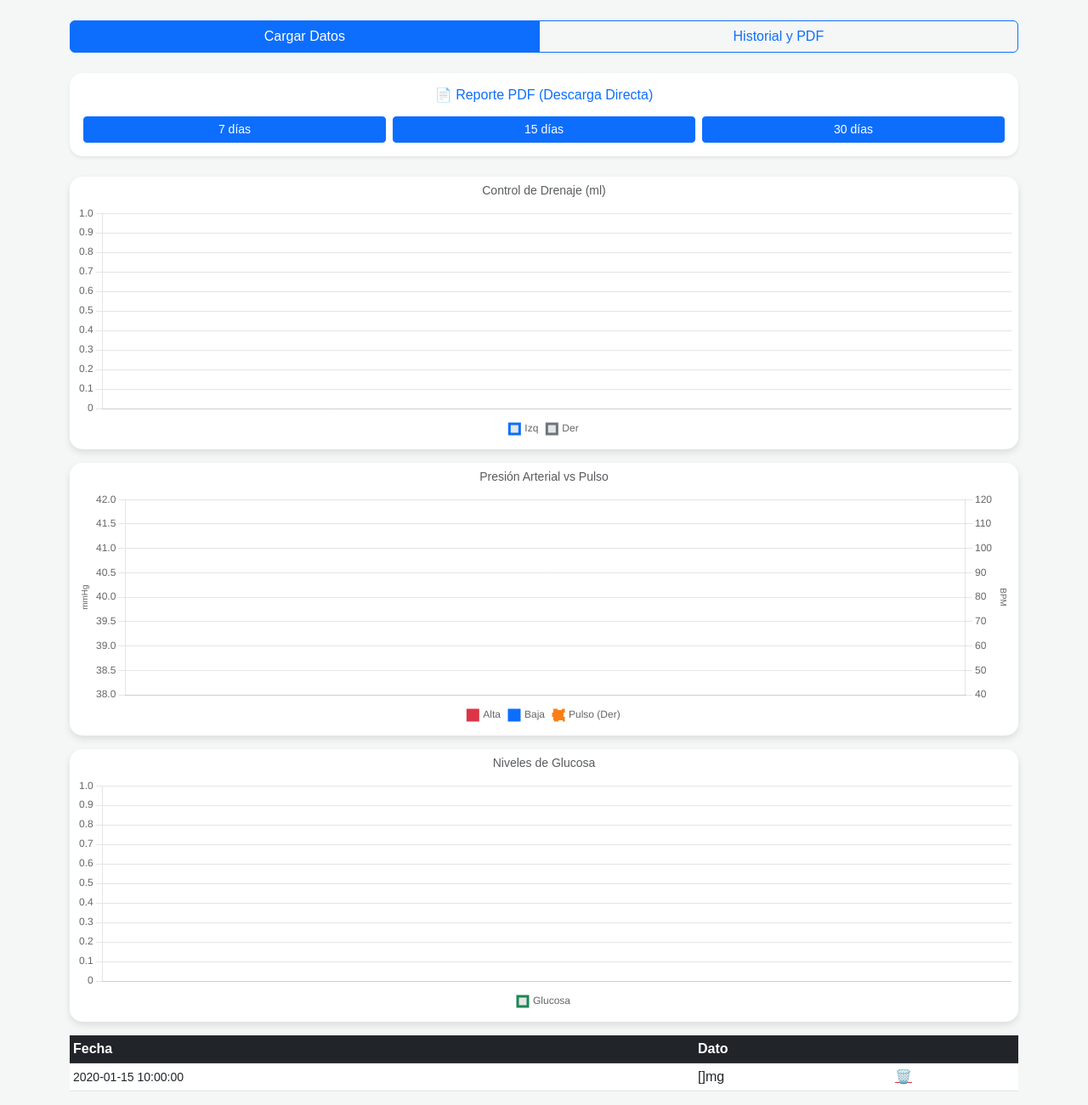
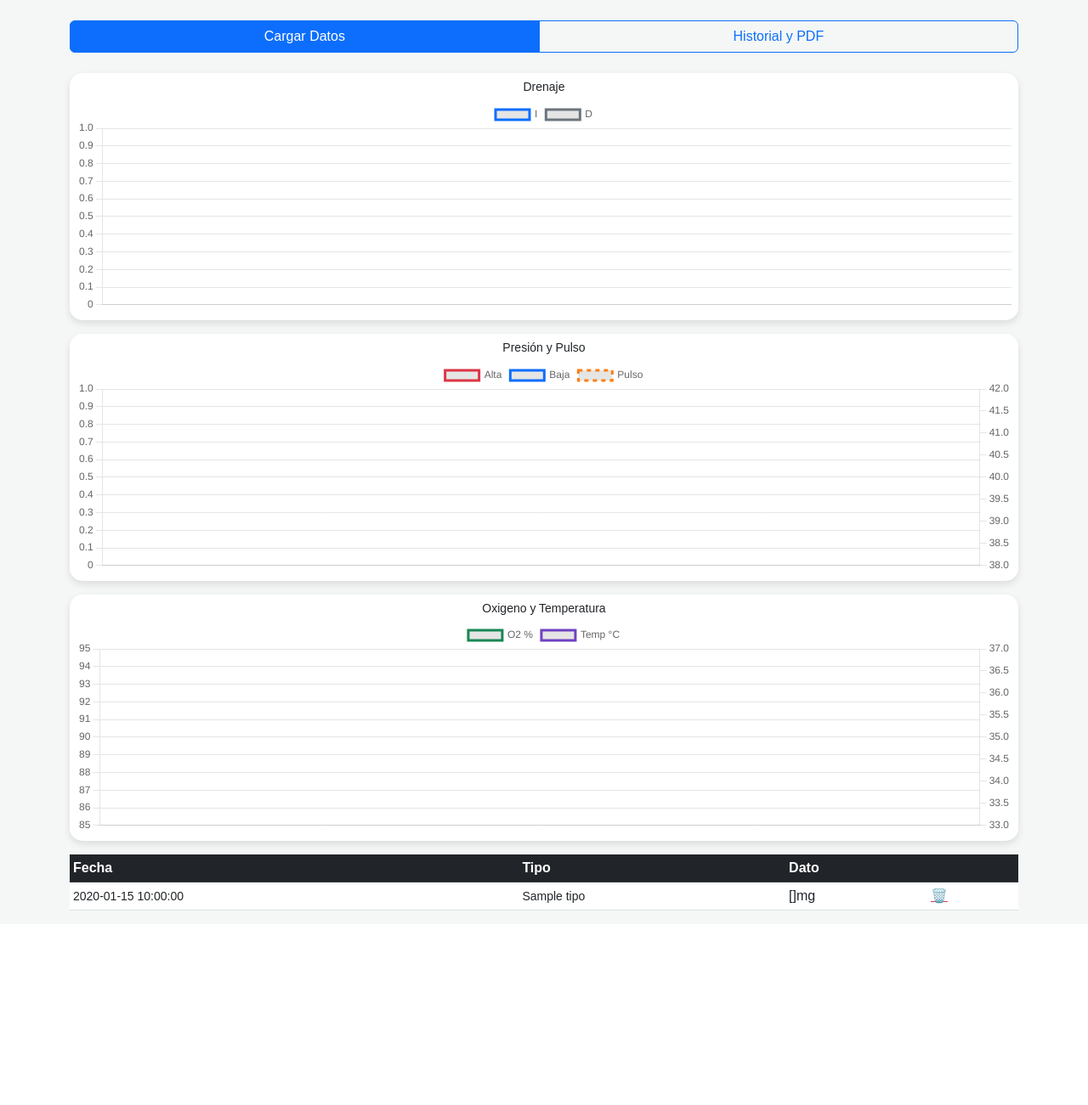
Before and after one commit to Pastormerlo/control-drenaje, a Flask app: page /ver in a window 1280 px wide. Shown: the part 56-1357 px from the top of the page at 85% size. After the commit the page ends 1128 px from the top, so only its background shows below. Run offline with Flask 3, Linux system fonts and the light colour scheme; a user stored in the database is signed in; tables that the repository leaves empty hold one stand-in row (values such as "Sample post"); a database or web service that is not in the repository returns one stand-in record (values such as "Sample title"); some libraries are stand-ins or nearby versions.

Commit message:
Add files via upload

```diff
--- a/templates/index.html
+++ b/templates/index.html
@@ -11,7 +11,7 @@
         body { background-color: #f4f7f6; font-family: sans-serif; }
         .card { border-radius: 15px; box-shadow: 0 4px 8px rgba(0,0,0,0.1); margin-bottom: 20px; border:none; }
         .seccion-oculta { display: none; }
-        canvas { max-height: 280px; width: 100% !important; }
+        canvas { max-height: 250px; width: 100% !important; }
         .nav-link { font-weight: bold; }
     </style>
 </head>
@@ -66,8 +66,10 @@
                 <div class="col-12">
                     <select class="form-select form-select-lg" id="tipo_registro" name="tipo_registro" onchange="mostrarCampos()">
                         <option value="drenaje">💧 Drenaje</option>
-                        <option value="presion">❤️ Presión</option>
+                        <option value="presion">❤️ Presión / Pulso</option>
                         <option value="glucosa">🩸 Glucosa</option>
+                        <option value="oxigeno">🌬️ Saturación O₂</option>
+                        <option value="temperatura">🌡️ Temperatura</option>
                     </select>
                 </div>
                 <div id="campos_drenaje" class="row g-2 mt-1">
@@ -75,170 +77,108 @@
                     <div class="col-6"><input type="number" step="0.1" name="cantidad_der" class="form-control" placeholder="Der (ml)"></div>
                 </div>
                 <div id="campos_presion" class="row g-2 mt-1 seccion-oculta">
-                    <div class="col-4"><label class="small">Alta</label><input type="number" name="presion_alta" class="form-control" placeholder="120"></div>
-                    <div class="col-4"><label class="small">Baja</label><input type="number" name="presion_baja" class="form-control" placeholder="80"></div>
-                    <div class="col-4"><label class="small">Pulso</label><input type="number" name="pulso" class="form-control" placeholder="70"></div>
+                    <div class="col-4"><input type="number" name="presion_alta" class="form-control" placeholder="Alta"></div>
+                    <div class="col-4"><input type="number" name="presion_baja" class="form-control" placeholder="Baja"></div>
+                    <div class="col-4"><input type="number" name="pulso" class="form-control" placeholder="Pulso"></div>
                 </div>
                 <div id="campos_glucosa" class="row g-2 mt-1 seccion-oculta">
-                    <div class="col-12"><input type="number" name="glucosa" class="form-control" placeholder="Glucosa (mg/dL)"></div>
+                    <div class="col-12"><input type="number" name="glucosa" class="form-control" placeholder="mg/dL"></div>
+                </div>
+                <div id="campos_oxigeno" class="row g-2 mt-1 seccion-oculta">
+                    <div class="col-12"><input type="number" name="oxigeno" class="form-control" placeholder="Saturación %"></div>
+                </div>
+                <div id="campos_temperatura" class="row g-2 mt-1 seccion-oculta">
+                    <div class="col-12"><input type="number" step="0.1" name="temperatura" class="form-control" placeholder="Temperatura °C"></div>
                 </div>
                 <div class="col-12"><label>Observaciones</label><textarea name="observaciones" class="form-control" rows="2"></textarea></div>
-                <button type="submit" class="btn btn-success w-100 p-3 fw-bold mt-3">GUARDAR REGISTRO</button>
+                <button type="submit" class="btn btn-success w-100 p-3 fw-bold mt-3">GUARDAR</button>
             </div>
         </form>
     </div>
     <script>
         document.getElementById('f_input').valueAsDate = new Date();
         document.getElementById('h_input').value = new Date().toLocaleTimeString([], {hour: '2-digit', minute:'2-digit', hour12: false});
+        function mostrarCampos() {
+            const t = document.getElementById('tipo_registro').value;
+            document.getElementById('campos_drenaje').classList.toggle('seccion-oculta', t !== 'drenaje');
+            document.getElementById('campos_presion').classList.toggle('seccion-oculta', t !== 'presion');
+            document.getElementById('campos_glucosa').classList.toggle('seccion-oculta', t !== 'glucosa');
+            document.getElementById('campos_oxigeno').classList.toggle('seccion-oculta', t !== 'oxigeno');
+            document.getElementById('campos_temperatura').classList.toggle('seccion-oculta', t !== 'temperatura');
+        }
     </script>
     {% endif %}
 
     {% if modo == 'ver' %}
-    <div class="card p-3 text-center border-primary shadow-sm mb-4">
-        <h6 class="mb-3 text-primary">📄 Reporte PDF (Descarga Directa)</h6>
-        <div class="row g-2">
-            <div class="col-4"><button onclick="abrirOpciones(7)" class="btn btn-primary w-100 btn-sm">7 días</button></div>
-            <div class="col-4"><button onclick="abrirOpciones(15)" class="btn btn-primary w-100 btn-sm">15 días</button></div>
-            <div class="col-4"><button onclick="abrirOpciones(30)" class="btn btn-primary w-100 btn-sm">30 días</button></div>
-        </div>
-    </div>
-
-    <div class="card p-2 mb-3">
-        <h6 class="text-center text-muted small">Control de Drenaje (ml)</h6>
-        <canvas id="chartDrenaje"></canvas>
-    </div>
-
-    <div class="card p-2 mb-3">
-        <h6 class="text-center text-muted small">Presión Arterial vs Pulso</h6>
-        <canvas id="chartPresion"></canvas>
-    </div>
-
-    <div class="card p-2 mb-3">
-        <h6 class="text-center text-muted small">Niveles de Glucosa</h6>
-        <canvas id="chartGlucosa"></canvas>
-    </div>
+    <div class="card p-2 mb-3"><h6 class="text-center small">Drenaje</h6><canvas id="chartDrenaje"></canvas></div>
+    <div class="card p-2 mb-3"><h6 class="text-center small">Presión y Pulso</h6><canvas id="chartPresion"></canvas></div>
+    <div class="card p-2 mb-3"><h6 class="text-center small">Oxigeno y Temperatura</h6><canvas id="chartOxigeno"></canvas></div>
 
     <div class="table-responsive">
         <table class="table table-sm table-hover bg-white rounded">
-            <thead class="table-dark"><tr><th>Fecha</th><th>Dato</th><th></th></tr></thead>
+            <thead class="table-dark"><tr><th>Fecha</th><th>Tipo</th><th>Dato</th><th></th></tr></thead>
             <tbody>
                 {% for r in registros %}
                 <tr>
                     <td><small>{{r.fecha}}</small></td>
+                    <td><small>{{r.tipo}}</small></td>
                     <td>
-                        {% if r.tipo == 'drenaje' %}I:{{r.cant_izq or 0}}|D:{{r.cant_der or 0}}
-                        {% elif r.tipo == 'presion' %}{{r.presion_alta}}/{{r.presion_baja}} (P:{{r.pulso or '-'}})
+                        {% if r.tipo == 'drenaje' %}{{r.cant_izq or 0}}|{{r.cant_der or 0}}
+                        {% elif r.tipo == 'presion' %}{{r.presion_alta}}/{{r.presion_baja}}
+                        {% elif r.tipo == 'oxigeno' %}{{r.oxigeno}}%
+                        {% elif r.tipo == 'temperatura' %}{{r.temperatura}}°
                         {% else %}{{r.glucosa}}mg{% endif %}
                     </td>
-                    <td><a href="{{ url_for('borrar', id=r.id) }}" class="text-danger" onclick="return confirm('¿Borrar?')">🗑️</a></td>
+                    <td><a href="{{ url_for('borrar', id=r.id) }}" class="text-danger">🗑️</a></td>
                 </tr>
                 {% endfor %}
             </tbody>
         </table>
     </div>
 
-    <div class="modal fade" id="modalPDF" tabindex="-1" aria-hidden="true">
-      <div class="modal-dialog modal-dialog-centered">
-        <div class="modal-content">
-          <div class="modal-header"><h5 class="modal-title">Seleccionar Tipo</h5><button type="button" class="btn-close" data-bs-dismiss="modal"></button></div>
-          <div class="modal-body p-4">
-            <button onclick="generar('todos')" class="btn btn-outline-dark w-100 mb-2 p-3 text-start">📊 Todo el Historial</button>
-            <button onclick="generar('drenaje')" class="btn btn-outline-primary w-100 mb-2 p-3 text-start">💧 Solo Drenaje</button>
-            <button onclick="generar('presion')" class="btn btn-outline-danger w-100 mb-2 p-3 text-start">❤️ Solo Presión</button>
-            <button onclick="generar('glucosa')" class="btn btn-outline-success w-100 p-3 text-start">🩸 Solo Glucosa</button>
-          </div>
-        </div>
-      </div>
-    </div>
+    <script>
+        const opt = { responsive: true, maintainAspectRatio: false };
 
-    <script>
-        let diasSeleccionados = 7;
-        const modal = new bootstrap.Modal(document.getElementById('modalPDF'));
-        function abrirOpciones(dias) { diasSeleccionados = dias; modal.show(); }
-        function generar(tipo) { window.location.href = `/reporte-pdf?dias=${diasSeleccionados}&tipo=${tipo}`; modal.hide(); }
+        // Gráfico Presión/Pulso (Doble Eje)
+        new Chart(document.getElementById('chartPresion'), {
+            type: 'line',
+            data: {
+                labels: [{% for r in registros|reverse %}{% if r.tipo == 'presion' %}"{{r.fecha}}",{% endif %}{% endfor %}],
+                datasets: [
+                    { label: 'Alta', data: [{% for r in registros|reverse %}{% if r.tipo == 'presion' %}{{r.presion_alta or 'null'}},{% endif %}{% endfor %}], borderColor: '#dc3545', yAxisID: 'y' },
+                    { label: 'Baja', data: [{% for r in registros|reverse %}{% if r.tipo == 'presion' %}{{r.presion_baja or 'null'}},{% endif %}{% endfor %}], borderColor: '#0d6efd', yAxisID: 'y' },
+                    { label: 'Pulso', data: [{% for r in registros|reverse %}{% if r.tipo == 'presion' %}{{r.pulso or 'null'}},{% endif %}{% endfor %}], borderColor: '#fd7e14', borderDash: [5,5], yAxisID: 'y1' }
+                ]
+            },
+            options: { ...opt, scales: { y: {position: 'left'}, y1: {position: 'right', grid: {drawOnChartArea: false}, suggestedMin: 40} } }
+        });
 
-        const optBase = {
-            responsive: true,
-            maintainAspectRatio: false,
-            plugins: { legend: { position: 'bottom', labels: { boxWidth: 12 } } }
-        };
+        // Gráfico Oxigeno y Temperatura (Doble Eje)
+        new Chart(document.getElementById('chartOxigeno'), {
+            type: 'line',
+            data: {
+                labels: [{% for r in registros|reverse %}{% if r.tipo in ['oxigeno', 'temperatura'] %}"{{r.fecha}}",{% endif %}{% endfor %}],
+                datasets: [
+                    { label: 'O2 %', data: [{% for r in registros|reverse %}{% if r.tipo == 'oxigeno' %}{{r.oxigeno}},{% elif r.tipo == 'temperatura' %}null{% endif %}{% endfor %}], borderColor: '#198754', yAxisID: 'y' },
+                    { label: 'Temp °C', data: [{% for r in registros|reverse %}{% if r.tipo == 'temperatura' %}{{r.temperatura}},{% elif r.tipo == 'oxigeno' %}null{% endif %}{% endfor %}], borderColor: '#6f42c1', yAxisID: 'y1' }
+                ]
+            },
+            options: { ...opt, scales: { y: {position: 'left', suggestedMin: 90}, y1: {position: 'right', grid: {drawOnChartArea: false}, suggestedMin: 35} } }
+        });
 
-        // DRENAJE
+        // Gráfico Drenaje (se mantiene igual)
         new Chart(document.getElementById('chartDrenaje'), {
             type: 'line',
             data: {
                 labels: [{% for r in registros|reverse %}{% if r.tipo == 'drenaje' %}"{{r.fecha}}",{% endif %}{% endfor %}],
                 datasets: [
-                    { label: 'Izq', data: [{% for r in registros|reverse %}{% if r.tipo == 'drenaje' %}{{r.cant_izq or 0}},{% endif %}{% endfor %}], borderColor: '#0d6efd', tension: 0.3 },
-                    { label: 'Der', data: [{% for r in registros|reverse %}{% if r.tipo == 'drenaje' %}{{r.cant_der or 0}},{% endif %}{% endfor %}], borderColor: '#6c757d', tension: 0.3 }
+                    { label: 'I', data: [{% for r in registros|reverse %}{% if r.tipo == 'drenaje' %}{{r.cant_izq or 0}},{% endif %}{% endfor %}], borderColor: '#0d6efd' },
+                    { label: 'D', data: [{% for r in registros|reverse %}{% if r.tipo == 'drenaje' %}{{r.cant_der or 0}},{% endif %}{% endfor %}], borderColor: '#6c757d' }
                 ]
-            }, options: optBase
-        });
-
-        // PRESIÓN CON DOBLE EJE Y PULSO
-        new Chart(document.getElementById('chartPresion'), {
-            type: 'line',
-            data: {
-                labels: [{% for r in registros|reverse %}{% if r.tipo == 'presion' %}"{{r.fecha}}",{% endif %}{% endfor %}],
-                datasets: [
-                    {
-                        label: 'Alta',
-                        data: [{% for r in registros|reverse %}{% if r.tipo == 'presion' %}{{r.presion_alta or 'null'}},{% endif %}{% endfor %}],
-                        borderColor: '#dc3545', backgroundColor: '#dc3545', yAxisID: 'y', tension: 0.2
-                    },
-                    {
-                        label: 'Baja',
-                        data: [{% for r in registros|reverse %}{% if r.tipo == 'presion' %}{{r.presion_baja or 'null'}},{% endif %}{% endfor %}],
-                        borderColor: '#0d6efd', backgroundColor: '#0d6efd', yAxisID: 'y', tension: 0.2
-                    },
-                    {
-                        label: 'Pulso (Der)',
-                        data: [{% for r in registros|reverse %}{% if r.tipo == 'presion' %}{{r.pulso or 'null'}},{% endif %}{% endfor %}],
-                        borderColor: '#fd7e14', // Naranja
-                        backgroundColor: '#fd7e14',
-                        borderDash: [5, 5],
-                        pointRadius: 4,
-                        yAxisID: 'y1',
-                        tension: 0.2
-                    }
-                ]
-            }, options: {
-                ...optBase,
-                scales: {
-                    y: {
-                        type: 'linear', position: 'left',
-                        title: { display: true, text: 'mmHg', font: { size: 10 } },
-                        suggestedMin: 40
-                    },
-                    y1: {
-                        type: 'linear', position: 'right',
-                        title: { display: true, text: 'BPM', font: { size: 10 } },
-                        grid: { drawOnChartArea: false },
-                        suggestedMin: 40, suggestedMax: 120
-                    }
-                }
-            }
-        });
-
-        // GLUCOSA
-        new Chart(document.getElementById('chartGlucosa'), {
-            type: 'line',
-            data: {
-                labels: [{% for r in registros|reverse %}{% if r.tipo == 'glucosa' %}"{{r.fecha}}",{% endif %}{% endfor %}],
-                datasets: [{ label: 'Glucosa', data: [{% for r in registros|reverse %}{% if r.tipo == 'glucosa' %}{{r.glucosa or 0}},{% endif %}{% endfor %}], borderColor: '#198754', tension: 0.3 }]
-            }, options: optBase
+            }, options: opt
         });
     </script>
     {% endif %}
 </div>
-
-<script>
-    function mostrarCampos() {
-        const t = document.getElementById('tipo_registro').value;
-        document.getElementById('campos_drenaje').classList.toggle('seccion-oculta', t !== 'drenaje');
-        document.getElementById('campos_presion').classList.toggle('seccion-oculta', t !== 'presion');
-        document.getElementById('campos_glucosa').classList.toggle('seccion-oculta', t !== 'glucosa');
-    }
-</script>
 </body>
 </html>
```
